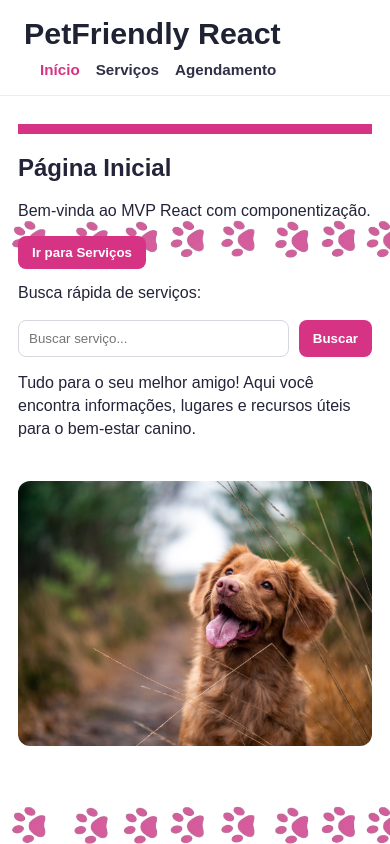
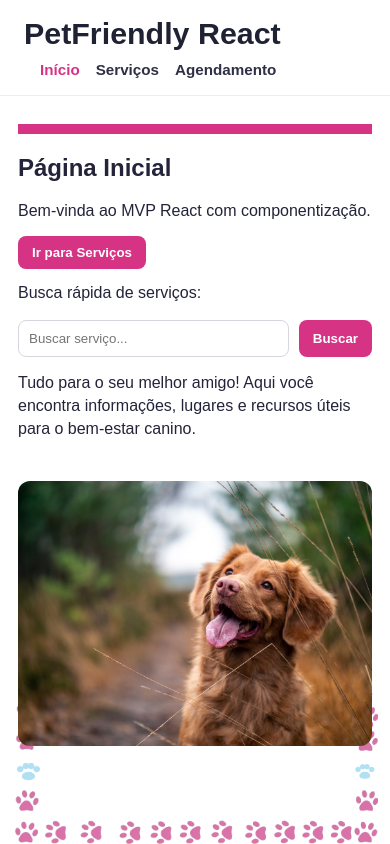
Before and after one commit to Elainecbr/PetFriendly-React, a React (Vite) app: page / in a window 390 px wide. Built offline with nearby package versions, Linux system fonts and the light colour scheme.

Commit message:
fix: remove duplicated paw background layer

```diff
--- a/src/styles/app.css
+++ b/src/styles/app.css
@@ -74,16 +74,16 @@
   z-index: 0;
   background-image: url('/decor/bgpatinhas.png');
   background-repeat: no-repeat;
-  background-size: min(1400px, 100vw) auto;
-  opacity: 0.95;
+  background-size: min(1220px, calc(100vw - 56px)) auto;
+  opacity: 0.8;
 }
 
 .app-shell::before {
-  background-position: center top;
+  background-position: center bottom;
 }
 
 .app-shell::after {
-  background-position: center bottom;
+  display: none;
 }
 
 .app-shell-inner {
@@ -313,8 +313,8 @@
 @media (max-width: 900px) {
   .app-shell::before,
   .app-shell::after {
-    background-size: min(980px, 150vw) auto;
-    opacity: 0.75;
+    background-size: min(980px, calc(100vw - 24px)) auto;
+    opacity: 0.65;
   }
 
   .grid {
```
